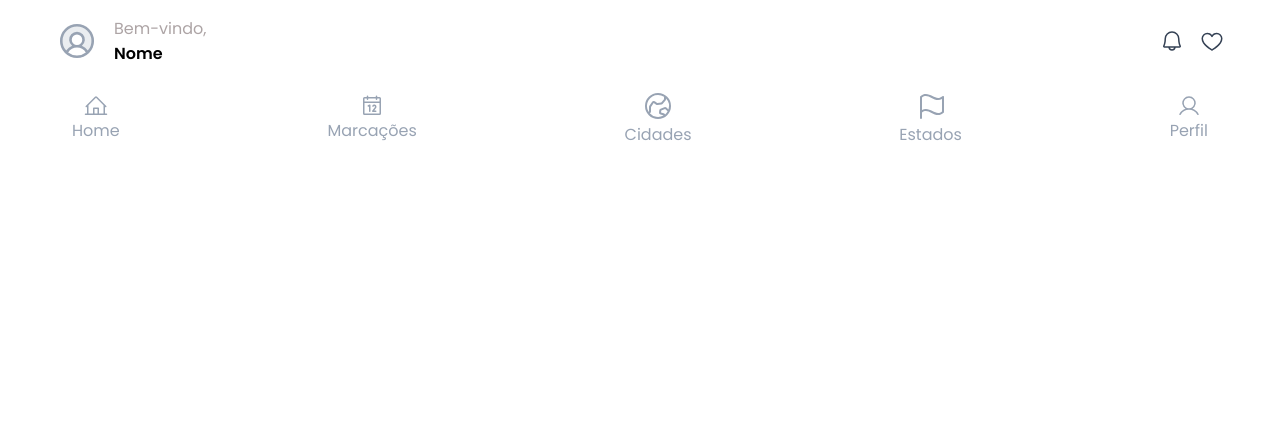
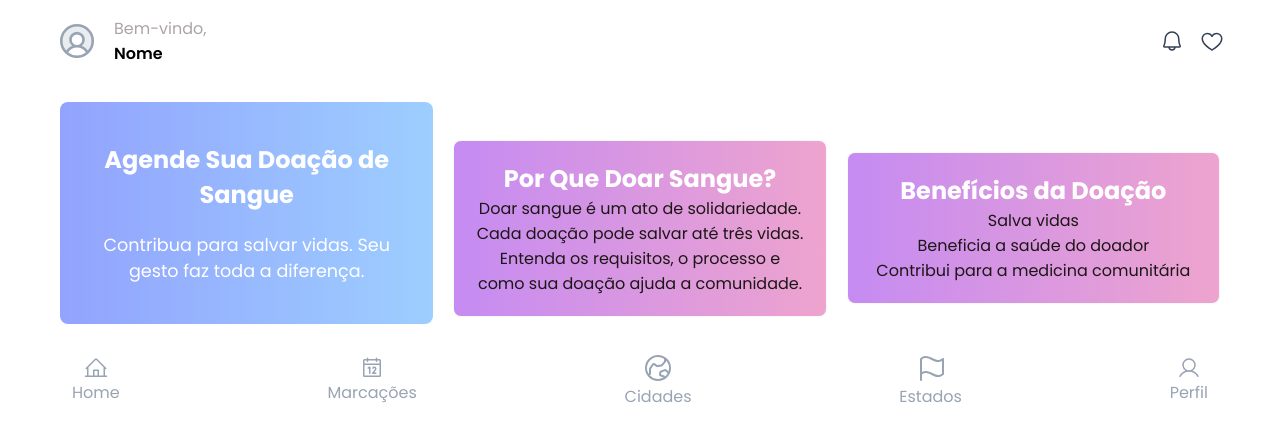
Before and after one commit to UFOP-CSI477/csi606-2023-02-atividades-danielangelo1, a React (Create React App) app in the folder Atividades/atividade-pratica-02/web/: page / in a window 1280 px wide. Shown: the top 440 px of the page. Built offline with nearby package versions, Linux system fonts and the light colour scheme.

Commit message:
feat: home page content and style

```diff
--- a/Atividades/atividade-pratica-02/web/src/components/navMenuItem/NavMenuItem.module.scss
+++ b/Atividades/atividade-pratica-02/web/src/components/navMenuItem/NavMenuItem.module.scss
@@ -20,3 +20,10 @@
     }
   }
 }
+
+@media (max-width: 768px) {
+  .link {
+    font-size: 0.8rem;
+    padding: 0;
+  }
+}
--- /dev/null
+++ b/Atividades/atividade-pratica-02/web/src/pages/home/Home.module.scss
@@ -0,0 +1,60 @@
+@import "../../App.scss";
+
+.homeMain {
+  padding: 20px;
+  display: grid;
+  grid-template-columns: repeat(3, 1fr);
+  grid-gap: 20px;
+  align-items: center;
+
+  .hero {
+    text-align: center;
+    background: $primary-color;
+    color: $white-color;
+    padding: 40px;
+    border-radius: 8px;
+    transition: all 0.3s ease-in-out;
+
+    h1 {
+      margin-bottom: 20px;
+    }
+
+    p {
+      font-size: 1.1rem;
+    }
+    &:hover {
+      transform: scale(1.05);
+    }
+  }
+}
+
+.info,
+.benefits {
+  margin-top: 30px;
+  padding: 20px;
+  background: $secondary-color;
+  border: 1px solid $border-color;
+  border-radius: 8px;
+  text-align: center;
+  transition: all 0.3s ease-in-out;
+  h2 {
+    color: $white-color;
+  }
+  &:hover {
+    transform: scale(1.05);
+  }
+  ul {
+    list-style: none;
+  }
+
+  p,
+  ul {
+    color: $black-color;
+  }
+}
+
+@media (max-width: 768px) {
+  .homeMain {
+    grid-template-columns: 1fr;
+  }
+}
--- a/Atividades/atividade-pratica-02/web/src/pages/home/Home.tsx
+++ b/Atividades/atividade-pratica-02/web/src/pages/home/Home.tsx
@@ -1,11 +1,40 @@
 import React from "react";
 import Header from "../../components/header/Header";
 import Footer from "../../components/footer/Footer";
+import style from "./Home.module.scss";
 
 const Home = () => {
   return (
     <>
       <Header />
+
+      <main className={style.homeMain}>
+        <section className={style.hero}>
+          <h1>Agende Sua Doação de Sangue</h1>
+          <p>Contribua para salvar vidas. Seu gesto faz toda a diferença.</p>
+        </section>
+
+        <section className={style.info}>
+          <h2>Por Que Doar Sangue?</h2>
+          <p>
+            Doar sangue é um ato de solidariedade. Cada doação pode salvar até
+            três vidas.
+          </p>
+          <p>
+            Entenda os requisitos, o processo e como sua doação ajuda a
+            comunidade.
+          </p>
+        </section>
+
+        <section className={style.benefits}>
+          <h2>Benefícios da Doação</h2>
+          <ul>
+            <li>Salva vidas</li>
+            <li>Beneficia a saúde do doador</li>
+            <li>Contribui para a medicina comunitária</li>
+          </ul>
+        </section>
+      </main>
 
       <Footer />
     </>
```
